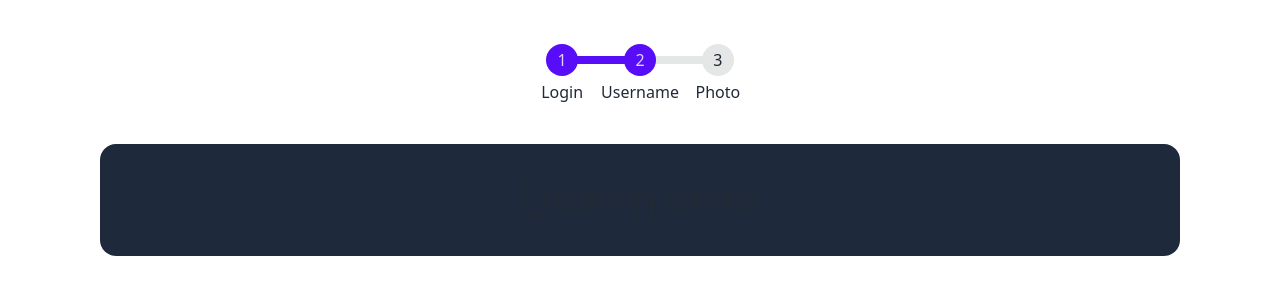
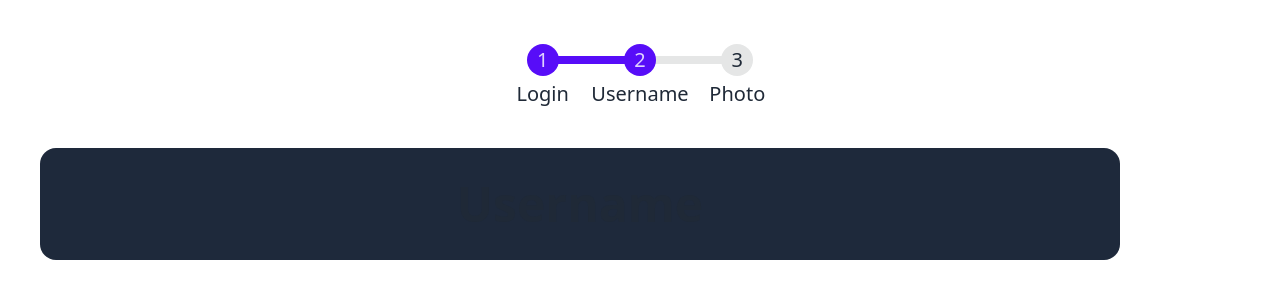
Before and after one commit to mhadziqrazin/kung-foo, a SvelteKit app: page /login/username in a window 1280 px wide. Shown: the top 300 px of the page. Built offline with nearby package versions, Linux system fonts and the light colour scheme.

Commit message:
feat: card fly in animation

```diff
--- a/src/routes/login/+layout.svelte
+++ b/src/routes/login/+layout.svelte
@@ -1,18 +1,25 @@
 <script lang="ts">
   import { page } from '$app/stores'
+  import { fly } from 'svelte/transition'
 </script>
 
-<div class="flex flex-col items-center w-full gap-10">
+<nav class="text-xl">
   <ul class="steps">
     <a href="/login" class="step step-primary">Login</a>
     <a href="/login/username" class="step" class:step-primary={$page.route.id?.match(/username|photo/g)}> Username </a>
     <a href="/login/photo" class="step" class:step-primary={$page.route.id?.includes('photo')}>Photo</a>
   </ul>
+</nav>
 
-  <div class="w-[90%] flex items-center justify-center py-8 rounded-2xl bg-slate-800">
-    <slot />
+{#key $page.url}
+  <div in:fly={{ x: '-100%', duration: 500 }} class="w-full">
+    <main class="w-[90%] flex items-center justify-center py-8 rounded-2xl bg-slate-800 my-10">
+      <div>
+        <slot />
+      </div>
+    </main>
   </div>
-</div>
+{/key}
 
 <style lang="postcss">
   div :global(h1) {
```
